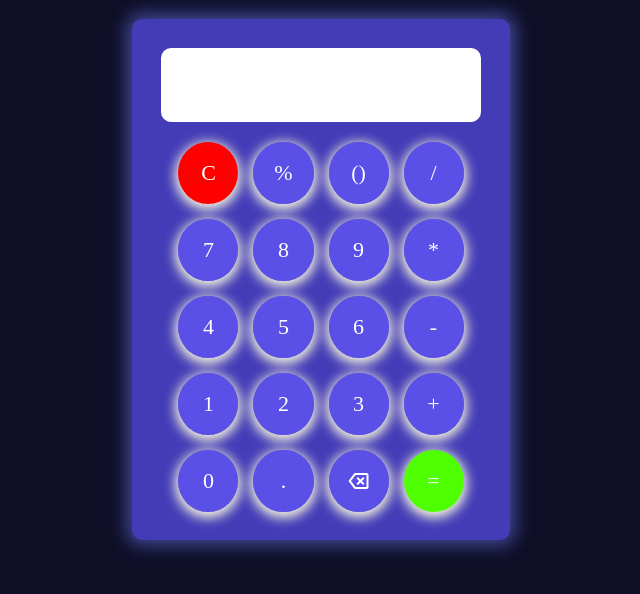
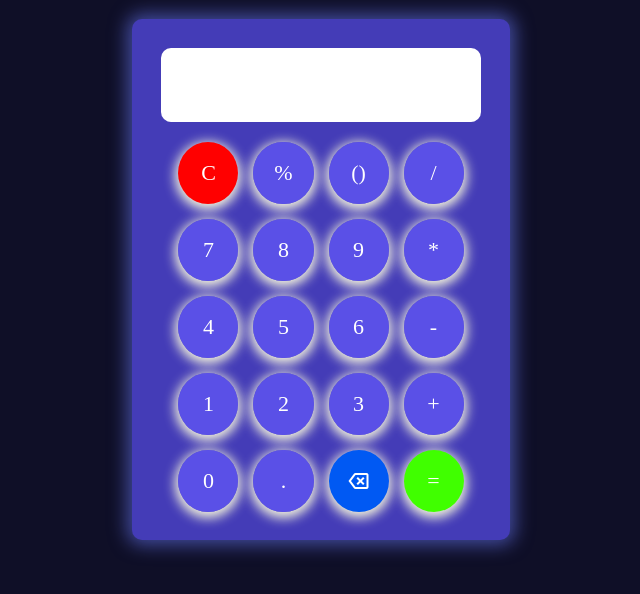
Before and after one commit to Subho4531/Calculator, a plain HTML site: page index.html in a window 1280 px wide. Shown: the part 134-728 px from the top of the page, without its empty margins (319-959 px from the left). Drawn offline with nearby package versions, Linux system fonts and the light colour scheme; a web font is replaced by a local one.

Commit message:
ui changes

```diff
--- a/styles.css
+++ b/styles.css
@@ -67,14 +67,17 @@ h1{
 
 }
 .equal{
-    background-color: rgb(77, 255, 0);
+    background-color: rgb(64, 255, 0);
 
 }
 
 .c-button{
     background-color: red;
 }
+.back-button{
+    background-color: rgb(0, 89, 243);
 
+}
 @media screen and (min-width:600px){
 
     button:hover{
```
